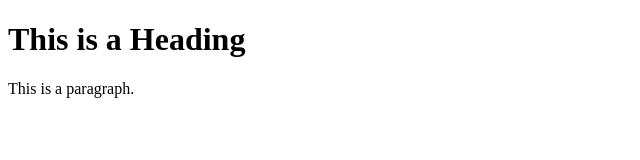
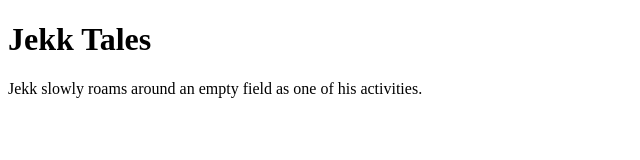
Before and after one commit to beanlasagna420/spoon, a plain HTML site: page index.html in a window 1280 px wide. Shown: the whole page, without its empty margins (0-640 px from the left). Drawn offline with Linux system fonts and the light colour scheme.

Commit message:
Update index.html

```diff
--- a/index.html
+++ b/index.html
@@ -1,12 +1,12 @@
 <!DOCTYPE html>
 <html>
 <head>
-<title>Page Title</title>
+<title>Jekk Tales</title>
 </head>
 <body>
 
-<h1>This is a Heading</h1>
-<p>This is a paragraph.</p>
+<h1>Jekk Tales</h1>
+<p>Jekk slowly roams around an empty field as one of his activities.</p>
 
 </body>
 </html>
```
